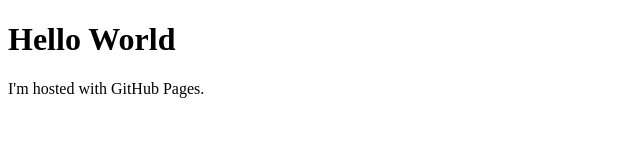
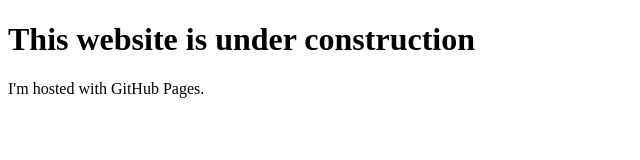
Before and after one commit to callmeandre/callmeandre.github.io, a plain HTML site: page index.html in a window 1280 px wide. Shown: the whole page, without its empty margins (0-640 px from the left). Drawn offline with Linux system fonts and the light colour scheme.

Commit message:
website under construction

```diff
--- a/index.html
+++ b/index.html
@@ -1,7 +1,7 @@
 <!DOCTYPE html>
 <html>
 <body>
-<h1>Hello World</h1>
+<h1>This website is under construction</h1>
 <p>I'm hosted with GitHub Pages.</p>
 </body>
 </html>
```
